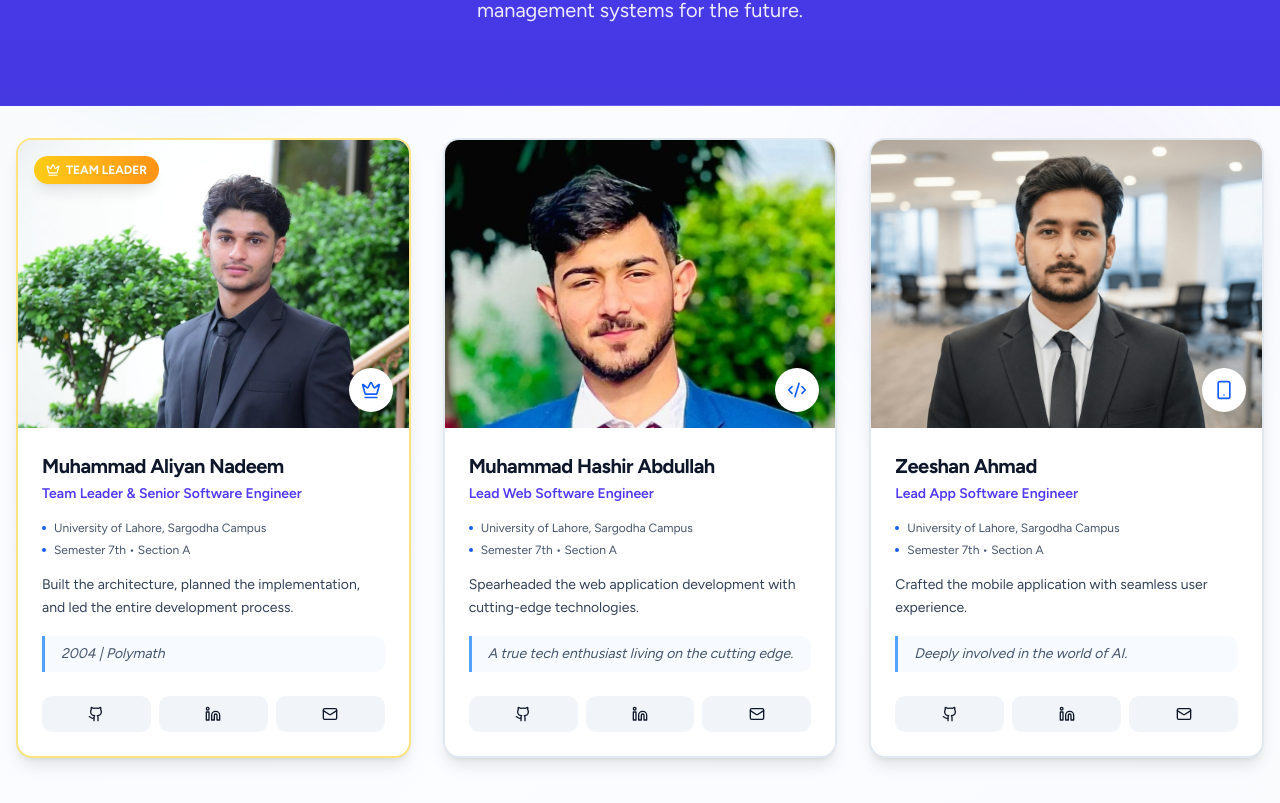
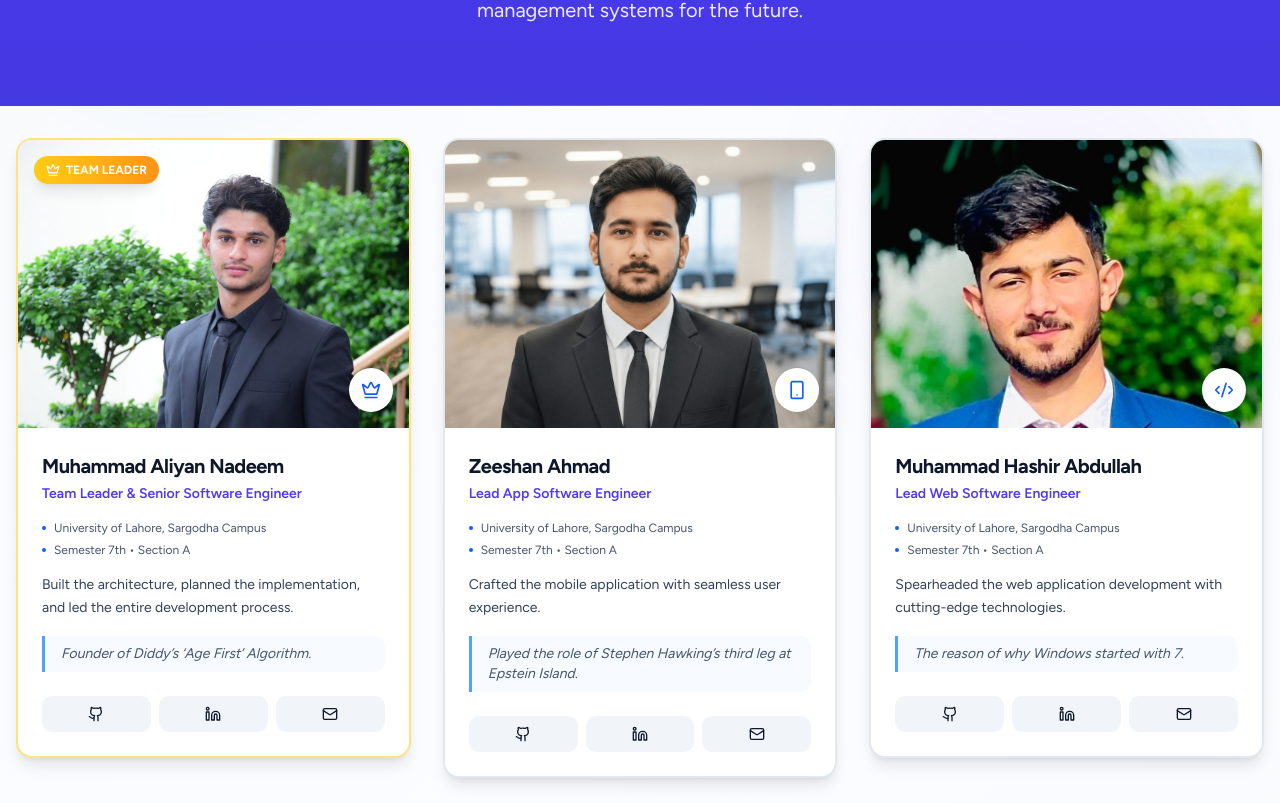
Before and after one commit to MuhammadAliyan10/SENTINEL, a Next.js app in the folder sentinel-web/: page /about-developers in a window 1280 px wide. Shown: the part 297-1100 px from the top of the page. Built offline with nearby package versions, Linux system fonts and the light colour scheme.

Commit message:
Final changes

```diff
--- a/sentinel-web/src/app/(auth)/login/page.tsx
+++ b/sentinel-web/src/app/(auth)/login/page.tsx
@@ -16,6 +16,7 @@ import { Alert, AlertDescription } from "@/components/ui/alert";
 import { toast } from "sonner";
 import { loginStudent } from "@/actions/student-auth";
 import Image from "next/image";
+import Link from "next/link";
 
 // SECURITY: Validate redirect path to prevent open redirect attacks
 function validateRedirectPath(path: string | null): string {
@@ -203,10 +204,14 @@ function StudentLoginForm() {
             </Button>
           </form>
 
-          {/* Footer */}
-          <p className="text-center text-xs text-muted-foreground">
-            Don&apos;t have a token? Contact your CR/GR
-          </p>
+          <div className="text-center">
+            <Link
+              href="/about-developers"
+              className="text-xs text-muted-foreground hover:text-primary underline underline-offset-4"
+            >
+              About the Developers
+            </Link>
+          </div>
         </div>
       </div>
     </div>
--- a/sentinel-web/src/app/about-developers/page.tsx
+++ b/sentinel-web/src/app/about-developers/page.tsx
@@ -261,7 +261,7 @@ const developers = [
     role: "Team Leader & Senior Software Engineer",
     university: "University of Lahore, Sargodha Campus",
     semester: "Semester 7th • Section A",
-    bio: "2004 | Polymath",
+    bio: "Founder of Diddy’s ‘Age First’ Algorithm.",
     description:
       "Built the architecture, planned the implementation, and led the entire development process.",
     image: "/developers/Aliyan.jpg",
@@ -273,11 +273,27 @@ const developers = [
     imagePosition: "center top",
   },
   {
+    name: "Zeeshan Ahmad",
+    role: "Lead App Software Engineer",
+    university: "University of Lahore, Sargodha Campus",
+    semester: "Semester 7th • Section A",
+    bio: "Played the role of Stephen Hawking’s third leg at Epstein Island.",
+    description:
+      "Crafted the mobile application with seamless user experience.",
+    image: "/developers/Zeeshan.png",
+    github: "https://github.com/Zeeshier",
+    linkedin: "https://www.linkedin.com/in/zeeshier",
+    email: "zeeshanwarraich51@gmail.com",
+    icon: Smartphone,
+    isLeader: false,
+    imagePosition: "center top",
+  },
+  {
     name: "Muhammad Hashir Abdullah",
     role: "Lead Web Software Engineer",
     university: "University of Lahore, Sargodha Campus",
     semester: "Semester 7th • Section A",
-    bio: "A true tech enthusiast living on the cutting edge.",
+    bio: "The reason of why Windows started with 7.",
     description:
       "Spearheaded the web application development with cutting-edge technologies.",
     image: "/developers/Hashir.jpg",
@@ -285,23 +301,6 @@ const developers = [
     linkedin: "https://www.linkedin.com/in/muhammad-hashir-abdullah-2b7271240",
     email: "hashirabdullah46@gmail.com",
     icon: Code2,
-    isLeader: false,
-    imagePosition: "center top",
-  },
-
-  {
-    name: "Zeeshan Ahmad",
-    role: "Lead App Software Engineer",
-    university: "University of Lahore, Sargodha Campus",
-    semester: "Semester 7th • Section A",
-    bio: "Deeply involved in the world of AI.",
-    description:
-      "Crafted the mobile application with seamless user experience.",
-    image: "/developers/Zeeshan.png",
-    github: "https://github.com/Zeeshier",
-    linkedin: "https://www.linkedin.com/in/zeeshier",
-    email: "zeeshanwarraich51@gmail.com",
-    icon: Smartphone,
     isLeader: false,
     imagePosition: "center top",
   },
```
